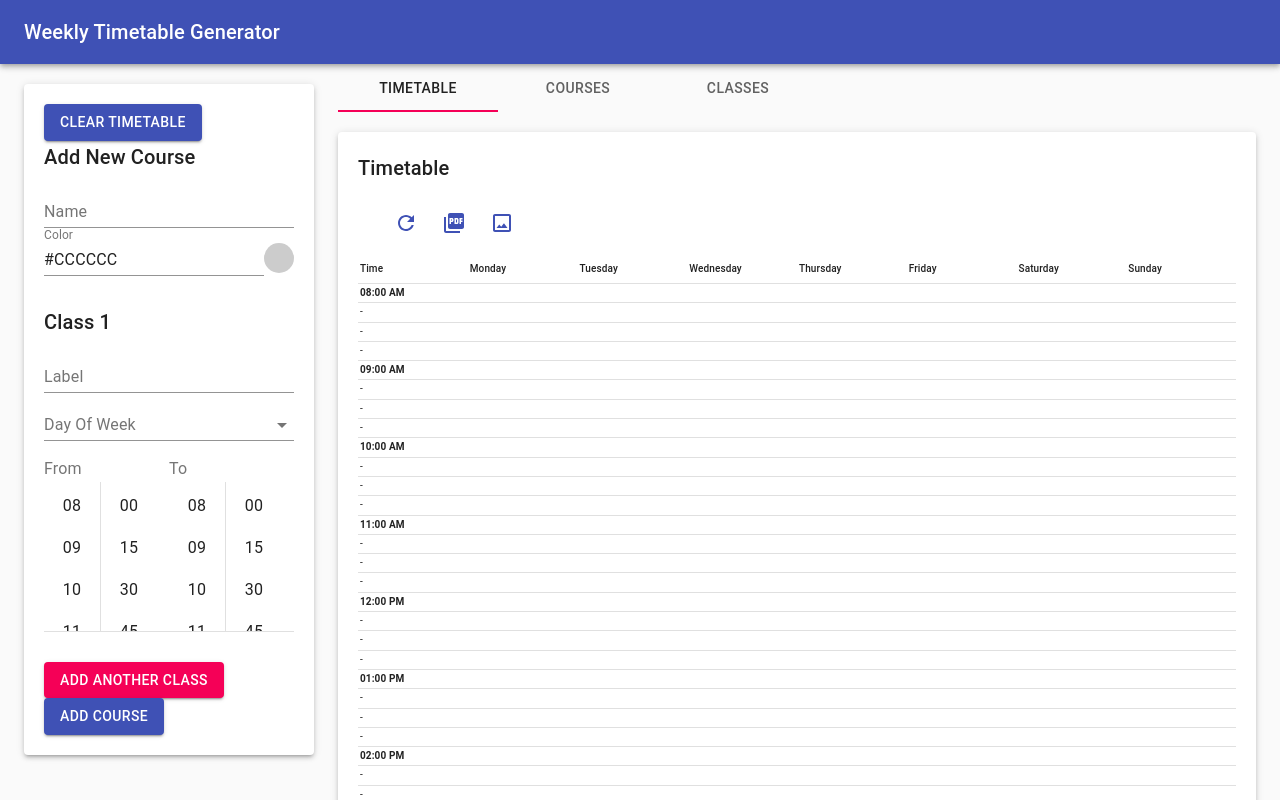
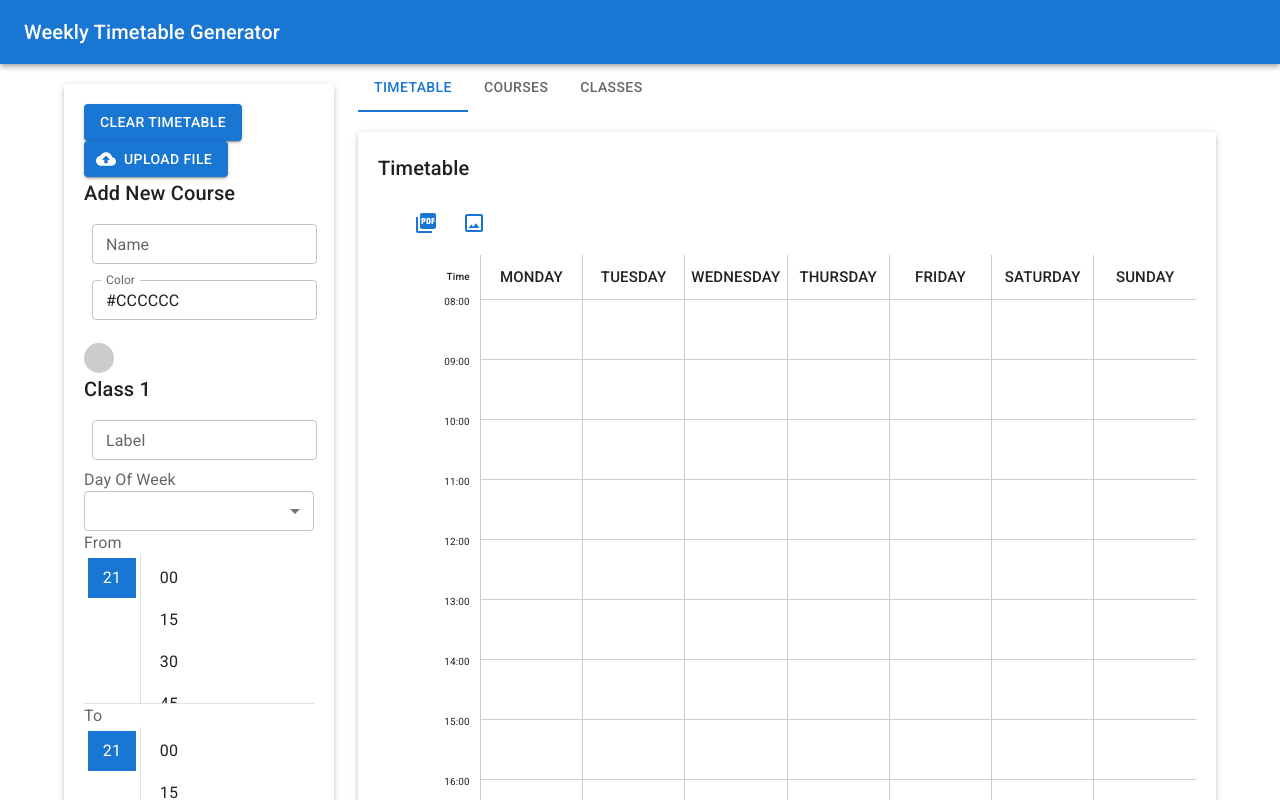
Before and after one commit to francodgstn/weekly-timetable-generator, a React app: page / in a window 1280 px wide. Shown: the top 800 px of the page. Built offline with nearby package versions, Linux system fonts and the light colour scheme.

Commit message:
import json timetable, update mui, minor fixes

```diff
--- a/index.html
+++ b/index.html
@@ -3,6 +3,16 @@
 <head>
   <meta charset="UTF-8">
   <meta name="viewport" content="width=device-width, initial-scale=1.0">
+  <link rel="preconnect" href="https://fonts.googleapis.com" />
+  <link rel="preconnect" href="https://fonts.gstatic.com" crossorigin />
+  <link
+    rel="stylesheet"
+    href="https://fonts.googleapis.com/css2?family=Roboto:wght@300;400;500;600;700&display=swap"
+  />
+  <link
+  rel="stylesheet"
+  href="https://fonts.googleapis.com/icon?family=Material+Icons"
+/>
   <title>Weekly Timetable Generator</title>
 </head>
 <body>
--- a/src/components/ColorPicker.jsx
+++ b/src/components/ColorPicker.jsx
@@ -1,7 +1,6 @@
 import React, { useState } from 'react'
 import { SketchPicker } from 'react-color'
-import { Chip, Popover, TextField } from '@material-ui/core'
-import { FormControl, InputLabel } from '@mui/material'
+import { Chip, Popover, TextField, FormControl } from '@mui/material'
 
 // eslint-disable-next-line react/prop-types
 const ColorPicker = ({ color, onChange }) => {
@@ -24,6 +23,7 @@ const ColorPicker = ({ color, onChange }) => {
       <FormControl>
       {/* <InputLabel id={'color-label'}>Color</InputLabel> */}
       <TextField
+          size="small"
           id={'color'}
           label="Color"
           name="color"
--- a/src/components/Content.jsx
+++ b/src/components/Content.jsx
@@ -1,5 +1,5 @@
 import React, { useState } from 'react'
-import { Container, Grid, Tabs, Tab, Paper } from '@material-ui/core'
+import { Container, Grid, Tabs, Tab, Paper } from '@mui/material'
 import Timetable from './Timetable' // Create Timetable.jsx for rendering the timetable
 import EntryForm from './EntryForm' // Create EntryForm.jsx for the form
 import CoursesList from './CoursesList'
--- a/src/components/CoursesList.jsx
+++ b/src/components/CoursesList.jsx
@@ -1,5 +1,5 @@
 import React, { useState, useEffect } from 'react'
-import { Table, TableBody, TableCell, TableContainer, TableHead, TableRow, Paper, Typography, Chip } from '@material-ui/core'
+import { Table, TableBody, TableCell, TableContainer, TableHead, TableRow, Paper, Typography, Chip } from '@mui/material'
 
 const CoursesList = () => {
   const [courses, setCourses] = useState(getCoursesFromStorage())
--- a/src/components/EntryForm.jsx
+++ b/src/components/EntryForm.jsx
@@ -8,19 +8,21 @@ import {
   MenuItem,
   FormControl,
   InputLabel,
-  Grid
-} from '@material-ui/core'
+  Grid,
+  Box
+} from '@mui/material'
 import dayjs from 'dayjs'
 import { LocalizationProvider } from '@mui/x-date-pickers/LocalizationProvider'
 import { AdapterDayjs } from '@mui/x-date-pickers/AdapterDayjs'
 import { MultiSectionDigitalClock } from '@mui/x-date-pickers/MultiSectionDigitalClock'
-import { useDispatch } from 'react-redux';
+import { useDispatch } from 'react-redux'
 import ColorSelect from './ColorPicker'
-import {courseAdded, courseDeletedAll} from './coursesSlice'
+import { coursesImported, courseAdded, courseDeletedAll } from './coursesSlice'
+import ImportCoursesButton from './ImportCoursesButton'
 
 const EntryForm = () => {
   const defaultTime = dayjs().set({ hour: 8, minute: 0 })
-  const dispatch = useDispatch();
+  const dispatch = useDispatch()
   const [formData, setFormData] = useState({
     name: '',
     color: '#CCCCCC',
@@ -65,29 +67,26 @@ const EntryForm = () => {
       }))
     }
 
-    // Retrieve existing courses from local storage
-    // const existingCourses = JSON.parse(localStorage.getItem('courses')) || []
-    // Add the new course to the array
-    // existingCourses.push(newCourse)
-    // Save the updated array back to local storage
-    // localStorage.setItem('courses', JSON.stringify(existingCourses))
-
-    dispatch(courseAdded(newCourse));
+    dispatch(courseAdded(newCourse))
 
     // Optionally, you can reset the form data
-    setFormData({
-      name: '',
-      color: '#CCCCCC',
-      schedule: [{ dayOfWeek: '', timeFrom: defaultTime, timeTo: defaultTime, label: '' }]
-    })
+    // setFormData({
+    //   name: '',
+    //   color: '#CCCCCC',
+    //   schedule: [{ dayOfWeek: '', timeFrom: defaultTime, timeTo: defaultTime, label: '' }]
+    // })
 
     // Optionally, you can trigger a re-render or any other logic
+  }
+
+  const handleImport = (value) => {
+    dispatch(coursesImported(value))
   }
 
   const shouldDisableTime = (value, view) => {
     const hour = value.hour()
     if (view === 'hours') {
-      return hour < 8 || hour > 20
+      return hour < 8 || hour > 21
     }
     // if (view === 'minutes') {
     //   const minute = value.minute()
@@ -106,12 +105,22 @@ const EntryForm = () => {
       <Button variant="contained" color="primary" onClick={clearTimetable}>
         Clear Timetable
       </Button>
+
+      <ImportCoursesButton
+        onImport={handleImport} />
       <Typography variant="h6" gutterBottom>
         Add New Course
       </Typography>
-      <form onSubmit={handleSubmit}>
-        <Grid item xs={12} sm={12}>
+      <Box
+          component="form"
+          sx={{
+            '& .MuiTextField-root': { m: 1, width: '25ch' }
+          }}
+          noValidate
+          autoComplete="off"
+        >
           <TextField
+              size="small"
               label="Name"
               fullWidth
               id={'name'}
@@ -119,38 +128,30 @@ const EntryForm = () => {
               value={formData.name}
               onChange={(e) => handleInputChange(-1, 'name', e.target.value)}
             />
-          </Grid>
-          <Grid item xs={12} sm={12}>
-
           <ColorSelect
               color={formData.color}
               onChange={(e) => handleInputChange(-1, 'color', e)}
             />
 
-            </Grid>
 {formData.schedule.map((courseClass, index) => (
-          <Grid container spacing={0} key={index} style={{ margin: '30px 0' }}>
-            <Grid item xs={12}>
+         <>
               <Typography variant="h6" gutterBottom>
               {`Class ${index + 1}`}
               </Typography>
-            </Grid>
 
-            <Grid item xs={12} sm={12}>
               <TextField
                 label="Label"
                 fullWidth
-
+                size='small'
                 name={`label-${index}`}
                 value={courseClass.label}
                 onChange={(e) => handleInputChange(index, 'label', e.target.value)}
               />
-            </Grid>
 
-            <Grid item xs={12} sm={12}>
-              <FormControl fullWidth >
               <InputLabel id={`dayOfWeek-label-${index}`}>Day Of Week</InputLabel>
               <Select
+                size="small"
+                fullWidth
                 labelId={`dayOfWeek-label-${index}`}
                 id={`dayOfWeek-${index}`}
                 name={`dayOfWeek-${index}`}
@@ -166,11 +167,7 @@ const EntryForm = () => {
                 <MenuItem value="Sunday">Sunday</MenuItem>
               </Select>
 
-              </FormControl>
-            </Grid>
-
-            <Grid item xs={6} sm={6}>
-              <InputLabel id={`timeFrom-${index}`} style={{ marginTop: '20px', marginBottom: '5px' }}>From</InputLabel>
+              <InputLabel id={`timeFrom-${index}`} >From</InputLabel>
               <MultiSectionDigitalClock
                 style={{ height: '150px' }}
                 skipDisabled
@@ -180,10 +177,8 @@ const EntryForm = () => {
                 value={courseClass.timeFrom}
                 onChange={(newValue) => handleInputChange(index, 'timeFrom', newValue)}
               />
-            </Grid>
 
-            <Grid item xs={6} sm={6}>
-              <InputLabel id={`timeTo-${index}`} style={{ marginTop: '20px', marginBottom: '5px' }}>To</InputLabel>
+              <InputLabel id={`timeTo-${index}`} >To</InputLabel>
               <MultiSectionDigitalClock
                 style={{ height: '150px' }}
                 skipDisabled
@@ -193,10 +188,11 @@ const EntryForm = () => {
                 value={courseClass.timeTo}
                 onChange={(newValue) => handleInputChange(index, 'timeTo', newValue)}
               />
-            </Grid>
+        </>))
+        }
 
-          </Grid>
-        ))}
+    </Box>
+      <form onSubmit={handleSubmit}>
 
         <Button type="button" variant="contained" color="secondary" onClick={handleAddClass}>
           Add Another Class
--- /dev/null
+++ b/src/components/ImportCoursesButton.jsx
@@ -0,0 +1,69 @@
+import React from 'react'
+import { styled } from '@mui/material/styles'
+import { Button } from '@mui/material'
+import CloudUpload from '@mui/icons-material/CloudUpload'
+
+const VisuallyHiddenInput = styled('input')({
+  clip: 'rect(0 0 0 0)',
+  clipPath: 'inset(50%)',
+  height: 1,
+  overflow: 'hidden',
+  position: 'absolute',
+  bottom: 0,
+  left: 0,
+  whiteSpace: 'nowrap',
+  width: 1
+})
+
+const ImportCoursesButton = ({ onImport }) => {
+  const handleFileChange = async (event) => {
+    const file = event.target.files[0]
+
+    if (file) {
+      try {
+        const content = await readFileAsync(file)
+        const parsedJson = JSON.parse(content)
+
+        // Assuming onImport is a Redux action creator
+        onImport(parsedJson)
+      } catch (error) {
+        console.error('Error reading or parsing the file:', error)
+      }
+    }
+  }
+
+  const readFileAsync = (file) => {
+    return new Promise((resolve, reject) => {
+      const reader = new FileReader()
+
+      reader.onload = (event) => {
+        resolve(event.target.result)
+      }
+
+      reader.onerror = (error) => {
+        reject(error)
+      }
+
+      reader.readAsText(file)
+    })
+  }
+
+  return (
+    <div>
+      {/* <Button variant="contained" component="label">
+        <Input
+          type="file"
+          hidden
+          inputProps={{ accept: '.json' }}
+          onChange={handleFileChange}
+        />
+      </Button> */}
+      <Button component="label" variant="contained" startIcon={<CloudUpload />}>
+        Upload file
+        <VisuallyHiddenInput type="file" onChange={handleFileChange}/>
+    </Button>
+    </div>
+  )
+}
+
+export default ImportCoursesButton
--- a/src/components/Timetable.jsx
+++ b/src/components/Timetable.jsx
@@ -1,73 +1,94 @@
-import React, { useState, useEffect } from 'react'
-import { Paper, Typography, Table, TableBody, TableCell, TableContainer, TableHead, TableRow, Toolbar, IconButton, makeStyles } from '@material-ui/core'
+import React from 'react'
+import { styled } from '@mui/material/styles'
+import { Paper, Typography, Table, TableBody, TableCell, TableContainer, TableHead, TableRow, Toolbar, IconButton } from '@mui/material'
 import html2pdf from 'html2pdf.js'
 import html2canvas from 'html2canvas'
-import { Refresh, PictureAsPdf, CropOriginal } from '@material-ui/icons' // Import the icons
-import { useSelector } from 'react-redux';
+import { PictureAsPdf, CropOriginal } from '@mui/icons-material' // Import the icons
+import { useSelector } from 'react-redux'
 
-const useStyles = makeStyles({
-  cell: {
-    padding: '2px', // Adjust the padding as needed
+const PREFIX = 'Timetable'
+
+const classes = {
+  timeTableTable: `${PREFIX}-timeTableTable`,
+  cell: `${PREFIX}-cell`,
+  headerDay: `${PREFIX}-headerDay`,
+  headerTime: `${PREFIX}-headerTime`,
+  oClockRow: `${PREFIX}-oClockRow`,
+  oClockCell: `${PREFIX}-oClockCell`,
+  cellOfClass: `${PREFIX}-cellOfClass`,
+  cellOfTime: `${PREFIX}-cellOfTime`,
+  timeLabel: `${PREFIX}-timeLabel`,
+  cellOfTimeOClock: `${PREFIX}-cellOfTimeOClock`,
+  classInfo: `${PREFIX}-classInfo`,
+  classInfoCourse: `${PREFIX}-classInfoCourse`
+}
+
+const StyledPaper = styled(Paper)({
+  [`& .${classes.timetableTable}`]: {
+    borderCollapse: 'collapse'
+  },
+  [`& .${classes.cell}`]: {
+    padding: '0px 3px', // Adjust the padding as needed
     fontSize: '10px', // Set the desired font size
-    position: 'relative' // Position relative for absolute positioning of class info
+    position: 'relative', // Position relative for absolute positioning of class info
+    border: 'none',
+    borderLeft: '1px solid #ccc',
+    verticalAlign: 'top',
+    height: '15px'
   },
-  headerDay: {
-    // textAlign: 'center',
-    width: 'calc(100% / 8)' // Equal width for each of the 7 days + time
+  [`& .${classes.headerDay}`]: {
+    padding: '10px 5px',
+    textAlign: 'center',
+    fontSize: '15px',
+    width: 'calc(100% / 8)', // Equal width for each of the 7 days + time
+    textTransform: 'uppercase'
   },
-  oClockRow: {
-    borderTop: '1px solid #000' // Add a solid border to the top of "o'clock" rows
+  [`& .${classes.headerTime}`]: {
+    padding: '10px 10px 5px 5px',
+    textAlign: 'right',
+    borderLeft: 'none'
   },
-  oClockCell: {
+  [`& .${classes.oClockRow}`]: {
+
+  },
+  [`& .${classes.oClockCell}`]: {
+    fontWeight: 'bold',
+    borderTop: '1px solid #ccc'
+  },
+  [`& .${classes.cellOfClass}`]: {
+    // borderRadius: '4px',
+    border: '2px solid #000',
+    overflow: 'hidden'
+  },
+  [`& .${classes.cellOfTime}`]: {
+    borderLeft: 'none',
+    textAlign: 'right',
+    paddingRight: '10px',
+    position: 'relative'
+  },
+  [`& .${classes.timeLabel}`]: {
+    marginTop: '-5px'
+  },
+  [`& .${classes.cellOfTimeOClock}`]: {
+    borderTop: 'none'
+  },
+  [`& .${classes.classInfo}`]: {
+    padding: '5px 2px',
+    display: 'flex',
+    flexDirection: 'column',
+    alignItems: 'flex-start',
+    justifyContent: 'flex-start',
+    overflow: 'hidden',
+    pointerEvents: 'none' // Prevent class info from blocking interactions with cells
+  },
+  [`& .${classes.classInfoCourse}`]: {
+    fontSize: '12px',
     fontWeight: 'bold'
-  },
-  cellOfClass: {
-    borderRadius: '4px'
-  },
-  classInfo: {
-    position: 'absolute',
-    top: '50%', // Center vertically
-    left: '50%', // Center horizontally
-    transform: 'translate(-50%, -50%)', // Center the element
-    display: 'flex',
-    alignItems: 'center',
-    justifyContent: 'center',
-    pointerEvents: 'none' // Prevent class info from blocking interactions with cells
   }
 })
 
 const Timetable = () => {
-  const classes = useStyles()
-  const courses = useSelector((state) => state.courses);
-
-  //const [courses, setCourses] = useState(getCoursesFromStorage())
-
-  // useEffect(() => {
-  //   const updateFromStorage = (event) => {
-  //     if (event.key === 'courses') {
-  //       // Handle the change in storage and update the component state
-  //       const storedCourses = getCoursesFromStorage()
-  //       setCourses(storedCourses)
-  //     }
-  //   }
-
-  //   window.addEventListener('storage', updateFromStorage)
-
-  //   return () => {
-  //     // window.removeEventListener('storage', updateFromStorage)
-  //   }
-  // }, [])
-
-  // Function to get time slots from storage
-  function getCoursesFromStorage () {
-    const storedCourses = JSON.parse(localStorage.getItem('courses') || '[]')
-    return storedCourses
-  }
-
-  const refreshFromStorage = () => {
-    const storedCourses = getCoursesFromStorage()
-    setCourses(storedCourses)
-  }
+  const courses = useSelector((state) => state.courses)
 
   const generateTimeSlots = () => {
     const timeSlots = []
@@ -76,7 +97,8 @@ const Timetable = () => {
 
     for (let i = 0; i < 56; i++) {
       const time = new Date(startTime.getTime() + i * 15 * 60 * 1000)
-      const formattedTime = time.toLocaleTimeString([], { hour: '2-digit', minute: '2-digit' })
+      // const formattedTime = time.toLocaleTimeString([], { hour: '2-digit', minute: '2-digit' })
+      const formattedTime = time.toLocaleTimeString('it-ch', { hour: '2-digit', minute: '2-digit' })
       timeSlots.push({ time: formattedTime, isOClock: time.getMinutes() === 0, classInfo: [] })
     }
 
@@ -103,6 +125,8 @@ const Timetable = () => {
           course: course.name,
           dayOfWeek,
           label,
+          timeFrom,
+          timeTo,
           color: course.color,
           length: classLength,
           isStartOfClass
@@ -124,7 +148,7 @@ const Timetable = () => {
         margin: 10,
         filename: 'timetable.pdf',
         image: { type: 'jpeg', quality: 0.98 },
-        html2canvas: { scale: 2 },
+        html2canvas: { scale: 1 },
         jsPDF: { unit: 'mm', format: 'a4', orientation: 'portrait' }
       }
 
@@ -141,7 +165,7 @@ const Timetable = () => {
       return
     }
 
-    const scale = 1 // Adjust the scale factor as needed
+    const scale = 4 // Adjust the scale factor as needed
 
     html2canvas(container, { scale }).then((canvas) => {
       const pngData = canvas.toDataURL('image/png')
@@ -155,26 +179,23 @@ const Timetable = () => {
   }
 
   return (
-    <Paper elevation={3} style={{ padding: '20px', marginTop: '20px' }}>
+    <StyledPaper elevation={3} style={{ padding: '20px', marginTop: '20px' }}>
       <Typography variant="h6" gutterBottom>
         Timetable
       </Typography>
       <Toolbar className={classes.toolbar}>
-        <IconButton onClick={refreshFromStorage} color="primary">
-          <Refresh />
-        </IconButton>
-        <IconButton onClick={exportAsPdf} color="primary">
+        <IconButton onClick={exportAsPdf} color="primary" size="large">
           <PictureAsPdf />
         </IconButton>
-        <IconButton onClick={exportTimetableAsPng} color="primary">
+        <IconButton onClick={exportTimetableAsPng} color="primary" size="large">
           <CropOriginal />
         </IconButton>
       </Toolbar>
       <TableContainer id="timetable-container">
-        <Table>
+        <Table className={classes.timeTableTable}>
           <TableHead>
             <TableRow>
-              <TableCell className={classes.cell}>Time</TableCell>
+              <TableCell className={`${classes.cell} ${classes.headerTime}`}>Time</TableCell>
               {daysOfWeek.map((day) => (
                 <TableCell key={day} className={`${classes.cell} ${classes.headerDay}`}>
                   {day}
@@ -186,13 +207,13 @@ const Timetable = () => {
             {timeSlots.map((row, rowIndex) => (
               <React.Fragment key={row.time}>
                 <TableRow className={row.isOClock ? classes.oClockRow : ''}>
-                  <TableCell className={`${classes.cell} ${row.isOClock ? classes.oClockCell : ''}`}>
-                    {row.isOClock ? row.time : ' - '}
+                  <TableCell className={`${classes.cell} ${classes.cellOfTime} ${row.isOClock ? classes.cellOfTimeOClock : ''}`}>
+                    <div className={classes.timeLabel}>{row.isOClock ? row.time : '\u00A0'}</div>
                   </TableCell>
                   {daysOfWeek.map((day, colIndex) => {
                     const classInfo = row.classInfo.find((info) => info.dayOfWeek === day)
 
-                    if (!classInfo) { return (<TableCell key={day} className={classes.cell}></TableCell>) }
+                    if (!classInfo) { return (<TableCell key={day} className={`${classes.cell} ${row.isOClock ? classes.oClockCell : ''}`}>&nbsp;</TableCell>) }
 
                     if (classInfo.isStartOfClass) {
                       return (<TableCell
@@ -200,12 +221,14 @@ const Timetable = () => {
                           rowSpan={classInfo.isStartOfClass ? classInfo.length : 1}
                           className={`${classes.cell} ${classes.cellOfClass}`}
                           style={{
-                            border: classInfo.isStartOfClass ? 'none' : null,
+                            // border: classInfo.isStartOfClass ? 'none' : null,
                             backgroundColor: classInfo.color || '#CCCCCC'
                           }}
                         >
                           <div className={classes.classInfo}>
-                            <span>{classInfo.course}</span>
+                              <div>{classInfo.timeFrom} - {classInfo.timeTo}</div>
+                              <div className={classes.classInfoCourse}>{classInfo.course}</div>
+                              <div><strong>{classInfo.label}</strong></div>
                           </div>
                         </TableCell>)
                     }
@@ -219,7 +242,7 @@ const Timetable = () => {
           </TableBody>
         </Table>
       </TableContainer>
-    </Paper>
+    </StyledPaper>
   )
 }
 
--- a/src/components/TopBar.jsx
+++ b/src/components/TopBar.jsx
@@ -1,5 +1,5 @@
 import React from 'react'
-import { AppBar, Toolbar, Typography } from '@material-ui/core'
+import { AppBar, Toolbar, Typography } from '@mui/material'
 
 const TopBar = () => {
   return (
--- a/src/components/coursesSlice.js
+++ b/src/components/coursesSlice.js
@@ -4,18 +4,17 @@ const coursesSlice = createSlice({
   name: 'courses',
   initialState: [],
   reducers: {
-    courseAdded(state, action) {
+    coursesImported (state, action) {
+      return action.payload
+    },
+    courseAdded (state, action) {
       state.push(action.payload)
     },
-    courseDeletedAll(state, action) {
-      state = []
+    courseDeletedAll (state, action) {
+      return []
     }
-    // courseToggled(state, action) {
-    //   const course = state.find(course => course.id === action.payload)
-    //   course.completed = !course.completed
-    // }
   }
 })
 
-export const { courseAdded, courseDeletedAll } = coursesSlice.actions
+export const { coursesImported, courseAdded, courseDeletedAll } = coursesSlice.actions
 export default coursesSlice.reducer
--- a/src/index.jsx
+++ b/src/index.jsx
@@ -1,8 +1,8 @@
 import React from 'react'
 import { createRoot } from 'react-dom/client'
-import { ThemeProvider, createTheme } from '@material-ui/core/styles'
+import { ThemeProvider, StyledEngineProvider, createTheme } from '@mui/material/styles';
 import { Provider } from 'react-redux';
-import CssBaseline from '@material-ui/core/CssBaseline'
+import CssBaseline from '@mui/material/CssBaseline'
 import App from './components/App'
 import {store} from './store'
 
@@ -12,8 +12,10 @@ const root = document.getElementById('root')
 const rootContainer = createRoot(root)
 rootContainer.render(
   <Provider store={store}>
-    <ThemeProvider theme={theme}>
-  <CssBaseline />
-  <App />
-</ThemeProvider>
+    <StyledEngineProvider injectFirst>
+      <ThemeProvider theme={theme}>
+    <CssBaseline />
+    <App />
+  </ThemeProvider>
+    </StyledEngineProvider>
 </Provider>)
```
Also changed, not shown: package.json (+3 -4 lines), 1 other file (tests, documents, lock files or other folders). Lines whose indentation alone changed are shown as unchanged.
